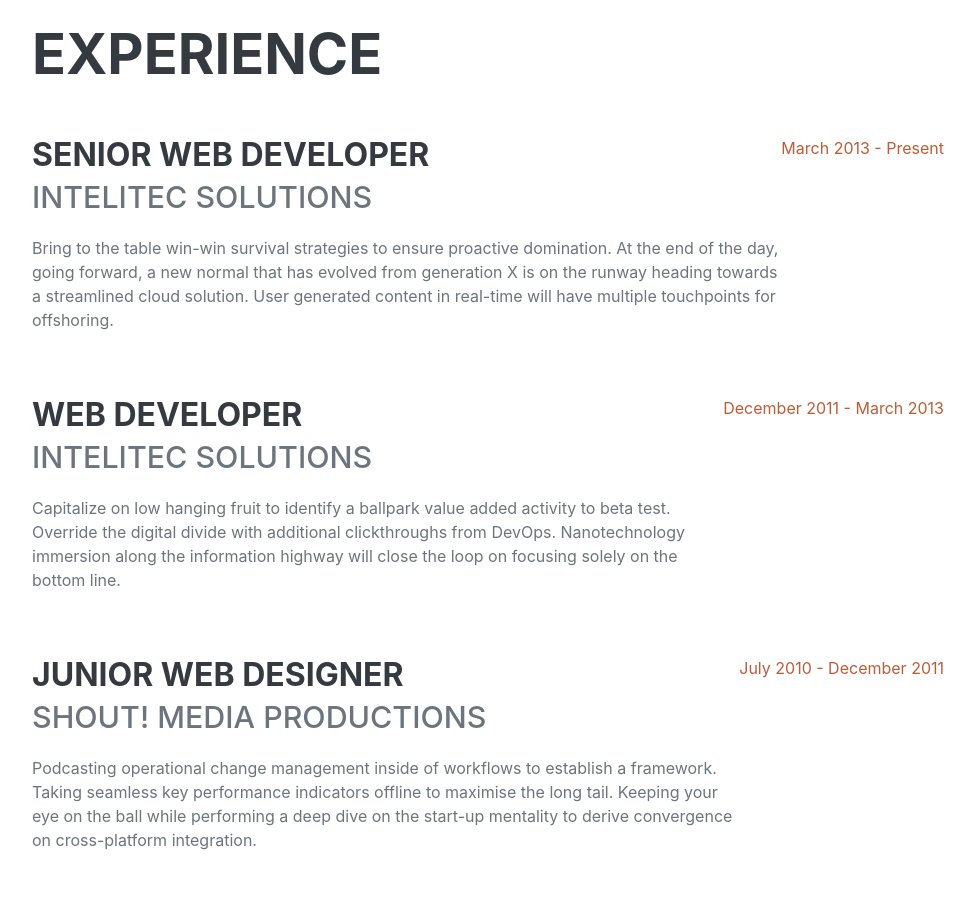
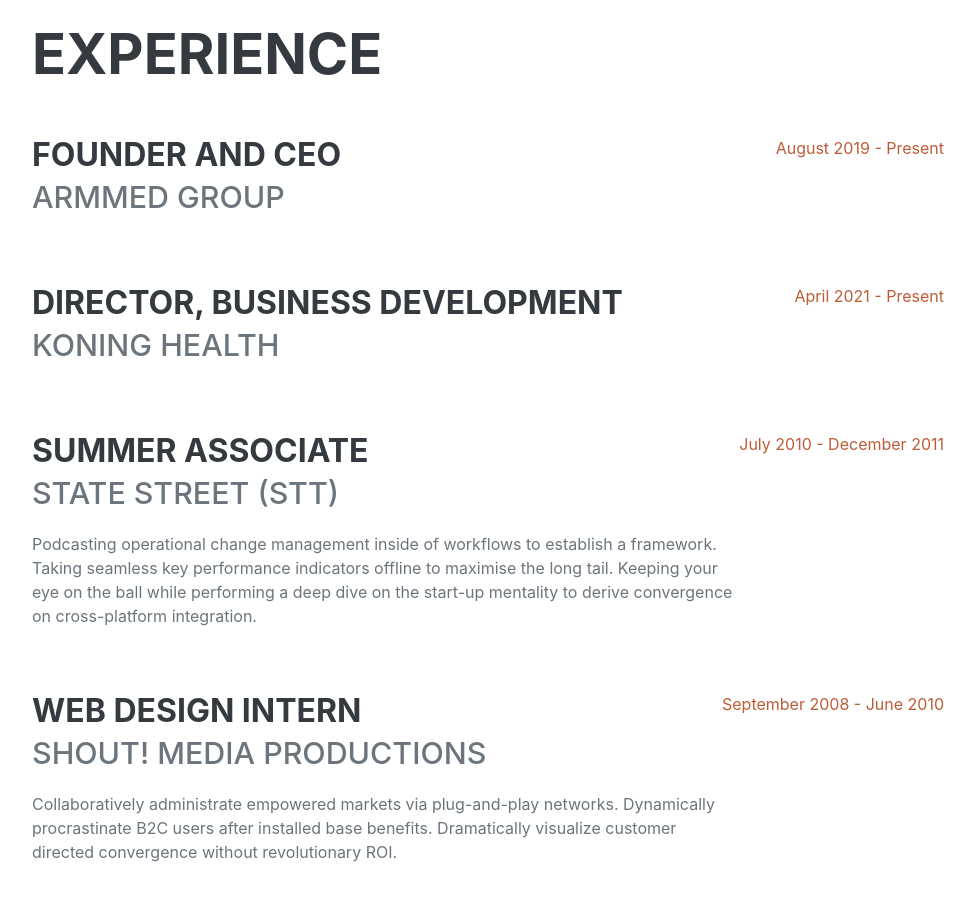
Before and after one commit to ns1310/website_project, a plain HTML site: page index.html in a window 1280 px wide. Shown: the part 860-1773 px from the top of the page, without its empty margins (288-1263 px from the left). Drawn offline with nearby package versions, Linux system fonts and the light colour scheme; a web font is replaced by a local one.

Commit message:
Update index.html

```diff
--- a/index.html
+++ b/index.html
@@ -61,24 +61,22 @@
                     <h2 class="mb-5">Experience</h2>
                     <div class="d-flex flex-column flex-md-row justify-content-between mb-5">
                         <div class="flex-grow-1">
-                            <h3 class="mb-0">Senior Web Developer</h3>
-                            <div class="subheading mb-3">Intelitec Solutions</div>
-                            <p>Bring to the table win-win survival strategies to ensure proactive domination. At the end of the day, going forward, a new normal that has evolved from generation X is on the runway heading towards a streamlined cloud solution. User generated content in real-time will have multiple touchpoints for offshoring.</p>
+                            <h3 class="mb-0">Founder and CEO</h3>
+                            <div class="subheading mb-3">ArmMed Group</div>
                         </div>
-                        <div class="flex-shrink-0"><span class="text-primary">March 2013 - Present</span></div>
+                        <div class="flex-shrink-0"><span class="text-primary">August 2019 - Present</span></div>
                     </div>
                     <div class="d-flex flex-column flex-md-row justify-content-between mb-5">
                         <div class="flex-grow-1">
-                            <h3 class="mb-0">Web Developer</h3>
-                            <div class="subheading mb-3">Intelitec Solutions</div>
-                            <p>Capitalize on low hanging fruit to identify a ballpark value added activity to beta test. Override the digital divide with additional clickthroughs from DevOps. Nanotechnology immersion along the information highway will close the loop on focusing solely on the bottom line.</p>
-                        </div>
-                        <div class="flex-shrink-0"><span class="text-primary">December 2011 - March 2013</span></div>
+                            <h3 class="mb-0">Director, Business Development</h3>
+                            <div class="subheading mb-3">Koning Health</div>
+                          </div>
+                        <div class="flex-shrink-0"><span class="text-primary">April 2021 - Present</span></div>
                     </div>
                     <div class="d-flex flex-column flex-md-row justify-content-between mb-5">
                         <div class="flex-grow-1">
-                            <h3 class="mb-0">Junior Web Designer</h3>
-                            <div class="subheading mb-3">Shout! Media Productions</div>
+                            <h3 class="mb-0">Summer Associate</h3>
+                            <div class="subheading mb-3">State Street (STT)</div>
                             <p>Podcasting operational change management inside of workflows to establish a framework. Taking seamless key performance indicators offline to maximise the long tail. Keeping your eye on the ball while performing a deep dive on the start-up mentality to derive convergence on cross-platform integration.</p>
                         </div>
                         <div class="flex-shrink-0"><span class="text-primary">July 2010 - December 2011</span></div>
```
